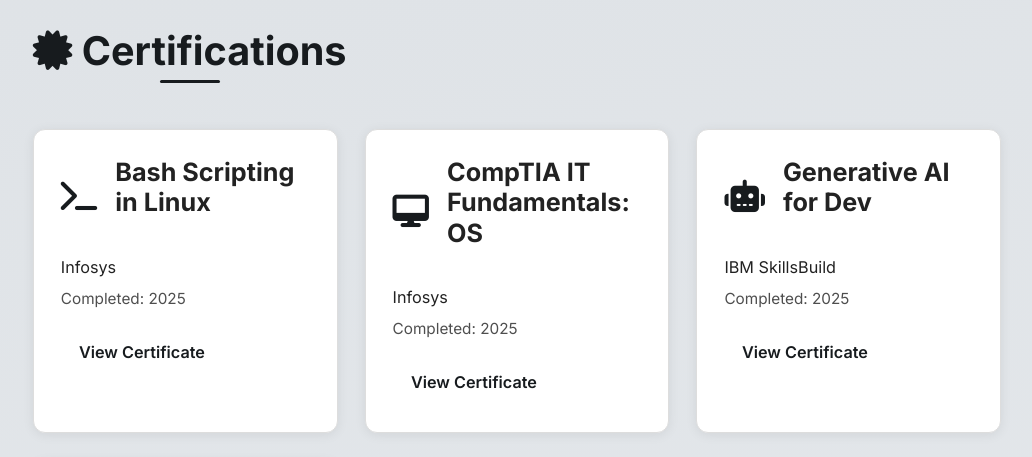
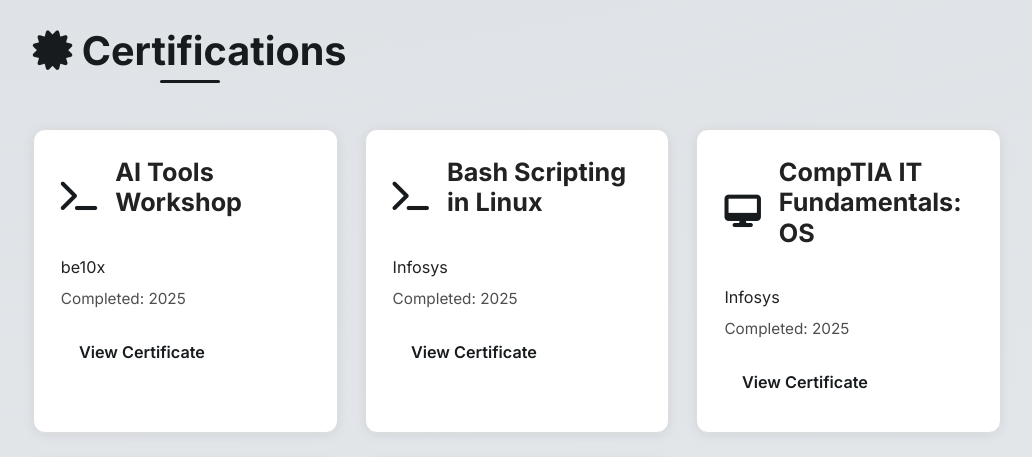
Before and after one commit to abhimanyu-kotari/Portfolio, a plain HTML site: page index.html in a window 1280 px wide. Shown: the part 3620-4077 px from the top of the page, without its empty margins (123-1155 px from the left). Drawn offline with nearby package versions, Linux system fonts and the light colour scheme.

Commit message:
Add personal website

```diff
--- a/index.html
+++ b/index.html
@@ -366,8 +366,25 @@
     <h2 class="section-title">
       <i class="fas fa-certificate"></i> Certifications
     </h2>
-
     <div class="certifications-grid">
+      <div class="certification-card">
+        <div class="certification-header">
+          <i class="fas fa-terminal"></i>
+          <h3>AI Tools Workshop</h3>
+        </div>
+        <div class="certification-body">
+          <p class="certification-issuer">be10x</p>
+          <p class="certification-date">Completed: 2025</p>
+          <a
+            href="#"
+            class="btn small-btn view-certificate"
+            data-img="be 10x.jpg"
+            data-caption=""
+          >
+            View Certificate
+          </a>
+        </div>
+      </div>
       <div class="certification-card">
         <div class="certification-header">
           <i class="fas fa-terminal"></i>
@@ -386,7 +403,6 @@
           </a>
         </div>
       </div>
-
       <div class="certification-card">
         <div class="certification-header">
           <i class="fas fa-desktop"></i>
@@ -405,7 +421,6 @@
           </a>
         </div>
       </div>
-
       <div class="certification-card">
         <div class="certification-header">
           <i class="fas fa-robot"></i>
@@ -424,7 +439,6 @@
           </a>
         </div>
       </div>
-
       <div class="certification-card">
         <div class="certification-header">
           <i class="fab fa-python"></i>
@@ -437,7 +451,7 @@
             href="#"
             class="btn small-btn view-certificate"
             data-img="python fundamenrals.jpg"
-              data-caption=""
+            data-caption=""
           >
             View Certificate
           </a>
```
Also changed, not shown: be 10x.jpg (added).
